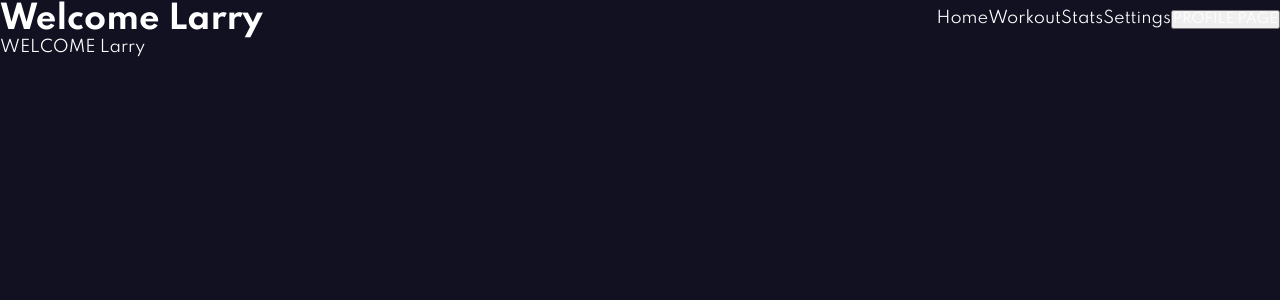
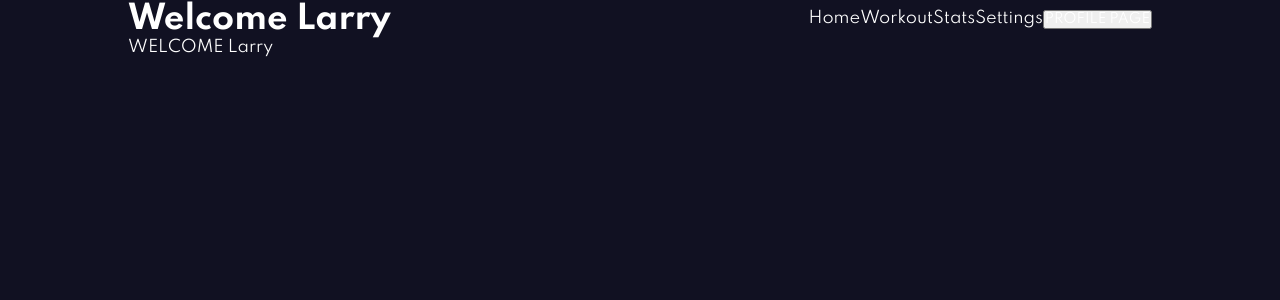
Before and after one commit to Metehan-Altuntekin/workout-diary, a React (Create React App) app: page / in a window 1280 px wide. Shown: the top 300 px of the page. Built offline with nearby package versions, Linux system fonts and the light colour scheme.

Commit message:
page padding initals and some other things about styling

```diff
--- a/src/App.jsx
+++ b/src/App.jsx
@@ -12,6 +12,7 @@ function App() {
   return (
     <>
       <Header isOpen={isOpen} setIsOpen={setIsOpen} />
+      <main>
         <Routes>
           <Route path="/" element={<Home />} />
           <Route path="/workout" element={<Workout />}>
@@ -20,6 +21,7 @@ function App() {
           <Route path="/stats" element={<Stats />} />
           <Route path="/settings" element={<Settings />} />
         </Routes>
+      </main>
       <Outlet />
     </>
   );
--- a/src/css/main.css
+++ b/src/css/main.css
@@ -1,6 +1,8 @@
 * {
   padding: 0;
   margin: 0;
+  -webkit-box-sizing: border-box;
+          box-sizing: border-box;
   color: white;
   font-family: Spartan, sans-serif;
   text-decoration: none;
@@ -11,6 +13,8 @@ body {
 }
 
 body header {
+  padding-left: clamp(10px, 7vw, 250px);
+  padding-right: clamp(10px, 7vw, 250px);
   width: 100%;
   display: -webkit-box;
   display: -ms-flexbox;
@@ -22,4 +26,33 @@ body header {
       -ms-flex-pack: justify;
           justify-content: space-between;
 }
+
+@media screen and (min-width: 1200px) {
+  body header {
+    padding-left: 10vw;
+  }
+}
+
+@media screen and (min-width: 1200px) {
+  body header {
+    padding-right: 10vw;
+  }
+}
+
+body main {
+  padding-left: clamp(10px, 7vw, 250px);
+  padding-right: clamp(10px, 7vw, 250px);
+}
+
+@media screen and (min-width: 1200px) {
+  body main {
+    padding-left: 10vw;
+  }
+}
+
+@media screen and (min-width: 1200px) {
+  body main {
+    padding-right: 10vw;
+  }
+}
 /*# sourceMappingURL=main.css.map */
--- a/src/css/main.scss
+++ b/src/css/main.scss
@@ -3,6 +3,7 @@
 *{
   padding: 0;
   margin: 0;
+  box-sizing: border-box;
   color: white;
   font-family: Spartan, sans-serif;
   text-decoration: none;
@@ -12,10 +13,14 @@ body{
   background-color: $bg;
 
   header{
+    @include padding-sides;
+
     width: 100%;
     display: flex;
     align-items: center;
     justify-content: space-between;
+
+
     nav{
 
       a{
@@ -23,4 +28,7 @@ body{
       }
     }
   }
+  main{
+    @include padding-sides;
+  }
 }
```
Also changed, not shown: src/css/utilities.scss (+105 -0 lines), 1 other file (tests, documents, lock files or other folders). Lines whose indentation alone changed are shown as unchanged.
